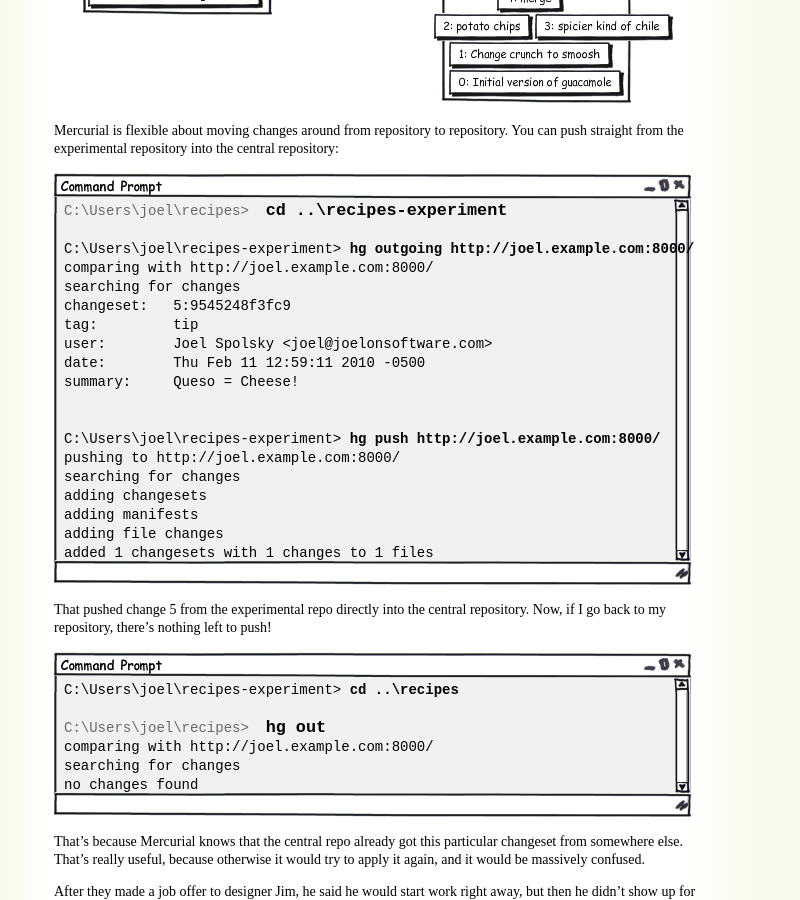
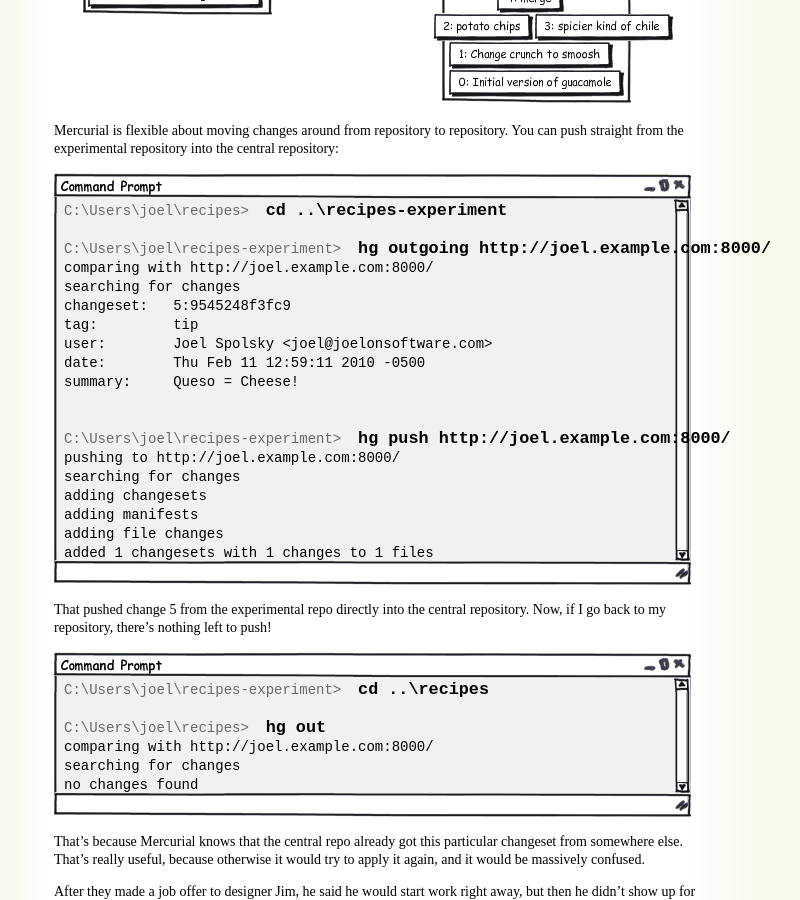
Before and after one commit to hginit/hginit.github.io, a Jekyll site: the page built from 03.md, in a window 1280 px wide and 900 px high, scrolled down 6875 px. Shown: the whole window, without its empty margins (256-1056 px from the left). Built offline with Jekyll 4.4.1, drawn with Linux system fonts in a browser that asks for light colours.

Commit message:
03.md fication

```diff
--- a/03.html
+++ b/03.md
@@ -64,10 +64,7 @@
 
  <div style="clear: both;">&nbsp;</div>
 
-
-
-
-<p>Gotta love emacs. Anyway, all is not lost. The most common way to recover from these things is just to <strong>hg revert</strong> them:</p>
+Gotta love emacs. Anyway, all is not lost. The most common way to recover from these things is just to <strong>hg revert</strong> them:
 
 {% include cheat.html
  top="-65"
@@ -189,12 +186,11 @@
 </samp></pre>
 
 <p>Here&#8217;s my grand guacamole experiment:</p>
- <!-- edit text file module -->
    <div class="edit1">
                 <div class="edittopbefore">
                 guac </div>
                 <div class="editcontent">
-                &#8230;<br><br>
+                …<br><br>
 
 Smoosh all ingredients together.<br>
 Serve with potato chips.<br>
@@ -209,7 +205,7 @@
 		guac
 	</div>
   <div class="editcontent">
-&#8230;<br><br>
+…<br><br>
 
 Smoosh all ingredients together.<br>
 Serve with potato chips.<br><br>
@@ -219,7 +215,6 @@
 QUESO is Spanish for "cheese," but in Texas,
 it's just Kraft Slices melted in the microwave
 with some salsa from a jar. MMM!</strong><br>
-</span>
    </div>
   <img src="i/edit-bot.gif" width="387" height="76" />
  </div>
@@ -227,20 +222,20 @@
  <div style="clear: both;">&nbsp;</div>
 
 
-<p>Here in the experimental repository, we can commit freely.</p>
+Here in the experimental repository, we can commit freely.
 
 <pre><samp>
-C:\Users\joel\recipes-experiment&gt; <strong>hg com -m "Queso = Cheese!"</strong>
+<span class=prompt>C:\Users\joel\recipes-experiment> </span> <kbd>hg com -m "Queso = Cheese!"</kbd>
 </samp></pre>
 
-<p>You can make changes and work freely, committing whenever you want. That gives you all the power of source control even for your crazy experiment, without infecting anyone else.</p>
+You can make changes and work freely, committing whenever you want. That gives you all the power of source control even for your crazy experiment, without infecting anyone else.
 
-<p>If you decide that the experiment was misguided, you can just delete the whole experimental directory. Problem solved. It&#8217;s gone.</p>
+If you decide that the experiment was misguided, you can just delete the whole experimental directory. Problem solved. It&#8217;s gone.
 
-<p>But if it worked, all you have to do is push your new changes:</p>
+But if it worked, all you have to do is push your new changes:
 
 <pre><samp>
-C:\Users\joel\recipes-experiment&gt; <strong>hg push</strong>
+<span class=prompt>C:\Users\joel\recipes-experiment>  </span><kbd>hg push</kbd>
 pushing to c:\Users\joel\recipes
 searching for changes
 adding changesets
@@ -249,7 +244,7 @@
 added 1 changesets with 1 changes to 1 files
 </samp></pre>
 
-<p>Where did they go?</p>
+Where did they go?
 
 {% include cheat.html top=0
 command="hg paths"
@@ -257,17 +252,17 @@
 %}
 
 <pre><samp>
-C:\Users\joel\recipes-experiment&gt; <strong>hg paths</strong>
+<span class=prompt>C:\Users\joel\recipes-experiment>  </span><kbd>hg paths</kbd>
 default = c:\Users\joel\recipes
 </samp></pre>
 
-<p>The &#8220;default&#8221; entry there shows you the path to the repository that <strong>hg push</strong> will push changes to, if you don&#8217;t specify any other repository. Normally, that&#8217;s the repository that you cloned off of. In this case, it&#8217;s a local directory, but you could also have a URL there.</p>
+The &#8220;default&#8221; entry there shows you the path to the repository that <strong>hg push</strong> will push changes to, if you don&#8217;t specify any other repository. Normally, that&#8217;s the repository that you cloned off of. In this case, it&#8217;s a local directory, but you could also have a URL there.
 
 <pre><samp>
-C:\Users\joel\recipes-experiment&gt; <strong>cd ..\recipes</strong>
+<span class=prompt>C:\Users\joel\recipes-experiment> </span><kbd>cd ..\recipes</kbd>
 </samp></pre>
 
-<p>Don&#8217;t forget, just because the change has been pushed into this <em>repository</em>&#8230;</p>
+Don&#8217;t forget, just because the change has been pushed into this <em>repository</em>…
 
 <pre><samp>
 <span class=prompt>C:\Users\joel\recipes> </span> <kbd>hg log -l 3</kbd>
@@ -361,7 +356,6 @@
 with some salsa from a jar. MMM!
 </samp></pre>
 
-
 <p>See what happened here? The changes came in, but they were on top of the version I was working on. <strong>push</strong> and <strong>pull</strong> just send changes from one repo to another&#8212;they don&#8217;t affect the files I&#8217;m working on at the moment.</p>
 
 <p>Right now here&#8217;s the state of repositories:</p>
@@ -375,7 +369,7 @@
 <pre><samp>
 <span class=prompt>C:\Users\joel\recipes> </span> <kbd>cd ..\recipes-experiment</kbd>
 
-C:\Users\joel\recipes-experiment&gt; <strong>hg outgoing http://joel.example.com:8000/</strong>
+<span class=prompt>C:\Users\joel\recipes-experiment>  </span><kbd>hg outgoing http://joel.example.com:8000/</kbd>
 comparing with http://joel.example.com:8000/
 searching for changes
 changeset:   5:9545248f3fc9
@@ -385,7 +379,7 @@
 summary:     Queso = Cheese!
 
 
-C:\Users\joel\recipes-experiment&gt; <strong>hg push http://joel.example.com:8000/</strong>
+<span class=prompt>C:\Users\joel\recipes-experiment>  </span><kbd>hg push http://joel.example.com:8000/</kbd>
 pushing to http://joel.example.com:8000/
 searching for changes
 adding changesets
@@ -397,7 +391,7 @@
 <p>That pushed change 5 from the experimental repo directly into the central repository. Now, if I go back to my repository, there&#8217;s nothing left to push!</p>
 
 <pre><samp>
-C:\Users\joel\recipes-experiment&gt; <strong>cd ..\recipes</strong>
+<span class=prompt>C:\Users\joel\recipes-experiment>  </span><kbd>cd ..\recipes</kbd>
 
 <span class=prompt>C:\Users\joel\recipes> </span> <kbd>hg out</kbd>
 comparing with http://joel.example.com:8000/
```
Also changed, not shown: other parts of 03.md (+2 -2 lines).
